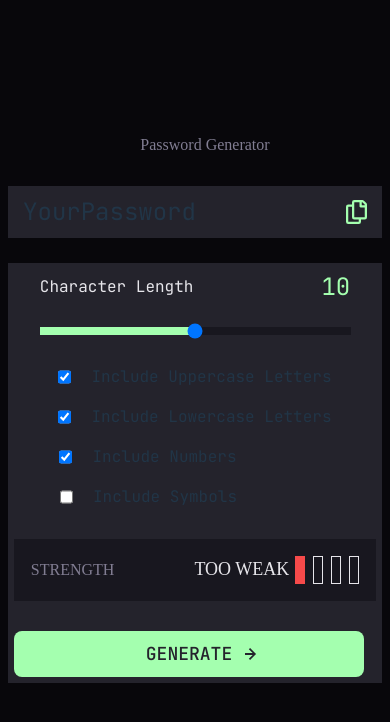
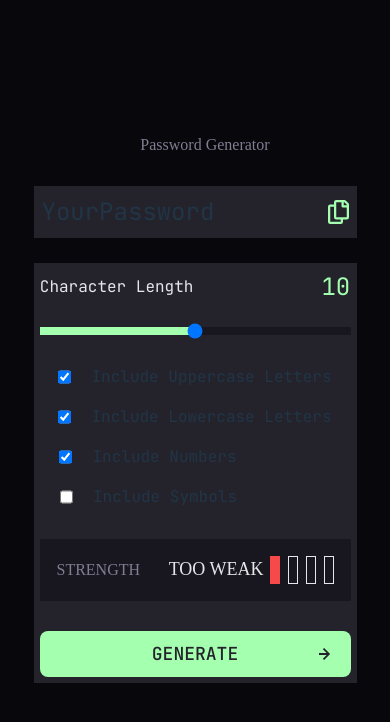
Before and after one commit to AnanoMakharashvili/password-generator-app, a React (Vite) app: page / in a window 390 px wide. Shown: the top 722 px of the page. Built offline with nearby package versions, Linux system fonts and the light colour scheme.

Commit message:
Added responsive handling for password display (long passwords now break or wrap without breaking layout)

```diff
--- a/src/App.jsx
+++ b/src/App.jsx
@@ -17,7 +17,7 @@ function Main() {
   const upperChars = "ABCDEFGHIJKLMNOPQRSTUVWXYZ";
   const lowerChars = "abcdefghijklmnopqrstuvwxyz";
   const numberChars = "0123456789";
-  const symbolChars = "!@#$%^&*()_+[]{}<>?,.";
+  const symbolChars = "!@#$%^&*()_+[]{}<>?,";
 
   const generatePassword = () => {
     let chars = "";
@@ -83,14 +83,15 @@ function Main() {
       <header className="flex items-center justify-center text-[#817D92] text-[16px] font-bold font-['JetBrains-Mono'] transform translate-x-[10px] translate-y-[-29px]">
         Password Generator
       </header>
-      <div className="flex flex-col items-center  bg-[#24232C] p-[8px] text-[24px]">
-        <div className="flex justify-around items-center gap-[150px]">
-          <span>{password || "YourPassword"}</span>
+
+      <div className="flex flex-col items-center bg-[#24232C] p-[8px] text-[24px]">
+        <div className="flex justify-between items-center w-full px-4">
+          <span className="break-all">{password || "YourPassword"}</span>
           <img className="icon" src={Icon} alt="icon" />
         </div>
       </div>
 
-      <div className="container flex flex-col item-center  bg-[#24232C] mt-[25px] p-[6px] gap-[30px]">
+      <div className="container flex flex-col item-center bg-[#24232C] mt-[25px] p-[6px] gap-[30px]">
         <div className="flex flex-col items-center gap-[22px] ">
           <div className="flex flex-row items-center gap-[128px]">
             <span className="text-[#E6E5EA] ">Character Length</span>
@@ -172,15 +173,15 @@ function Main() {
           </div>
         </div>
 
-        <div>
+        <div className="relative">
           <button
             onClick={generatePassword}
-            className="px-[131px] py-[13px] bg-[#a4ffaf] text-[#24232c]  font-bold text-[18px] leading-[100%] tracking-[0px"
+            className="w-full py-[13px] bg-[#a4ffaf] text-[#24232c] font-bold text-[18px] leading-[100%]"
           >
             GENERATE
           </button>
           <img
-            className="translate-x-[-119px] translate-y-[0px]"
+            className="absolute right-[20px] top-1/2 -translate-y-1/2"
             src={Arrow}
             alt="arrow"
           />
```
